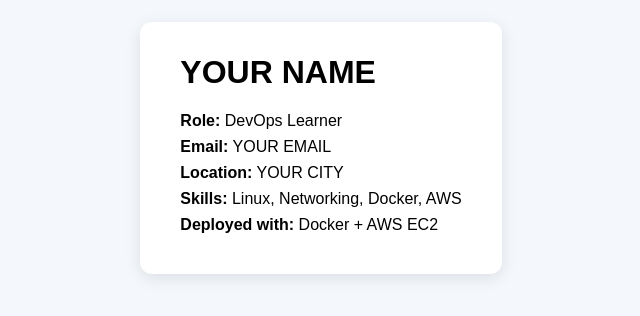
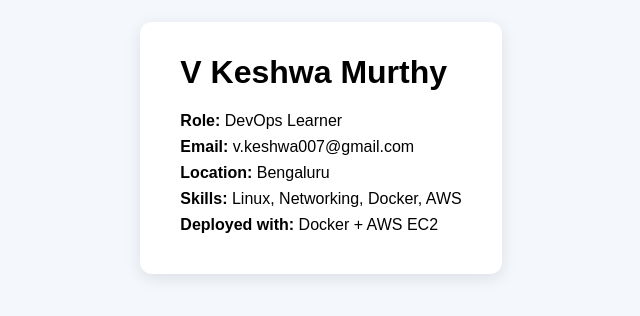
Before and after one commit to vkeshwam1/docker-profile-site, a plain HTML site: page index.html in a window 1280 px wide. Shown: the part 252-568 px from the top of the page, without its empty margins (319-959 px from the left). Drawn offline with Linux system fonts and the light colour scheme.

Commit message:
Update profile details

```diff
--- a/index.html
+++ b/index.html
@@ -15,10 +15,10 @@
 </head>
 <body>
   <div class="card">
-    <h1>YOUR NAME</h1>
+    <h1>V Keshwa Murthy</h1>
     <p><strong>Role:</strong> DevOps Learner</p>
-    <p><strong>Email:</strong> YOUR EMAIL</p>
-    <p><strong>Location:</strong> YOUR CITY</p>
+    <p><strong>Email:</strong> v.keshwa007@gmail.com</p>
+    <p><strong>Location:</strong> Bengaluru</p>
     <p><strong>Skills:</strong> Linux, Networking, Docker, AWS</p>
     <p><strong>Deployed with:</strong> Docker + AWS EC2</p>
   </div>
```
